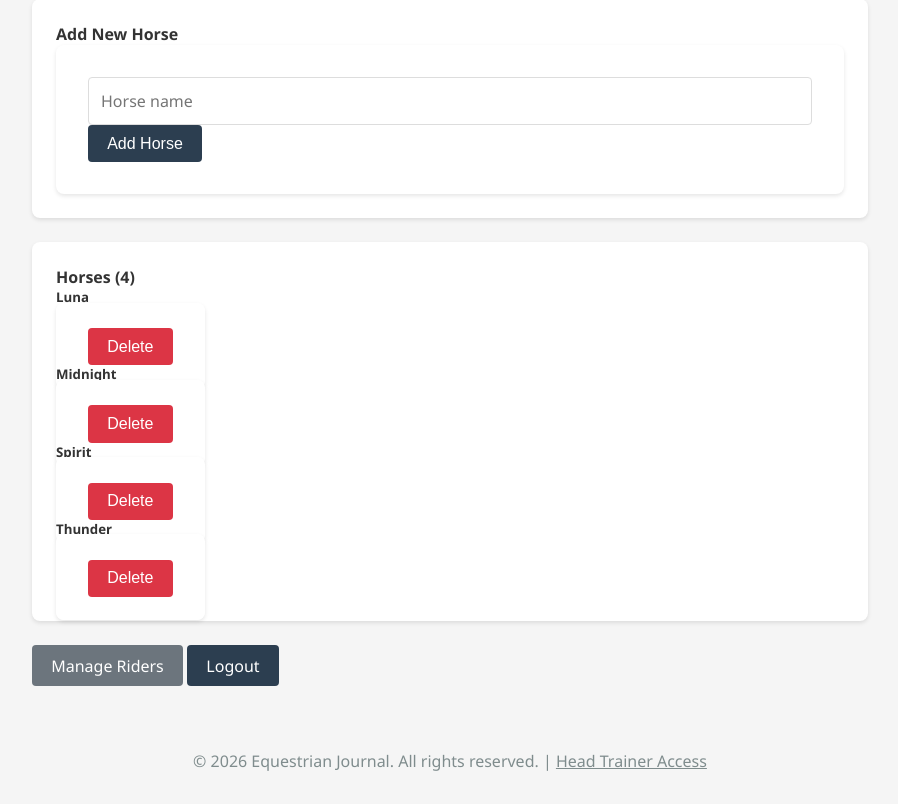
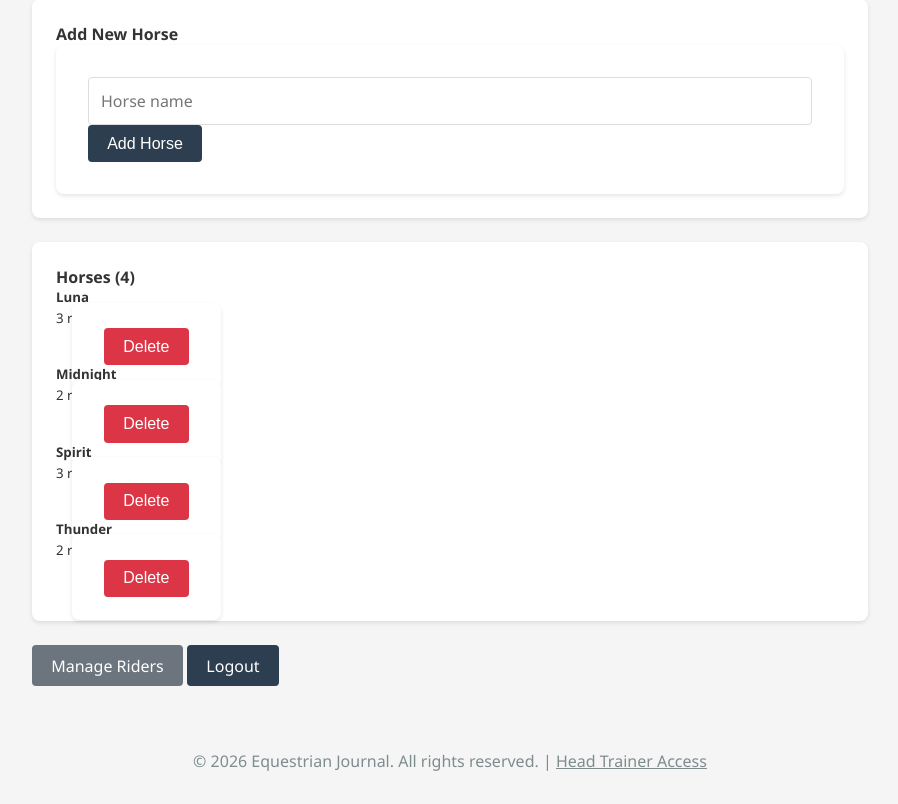
Before and after one commit to Dave-Perkins/journal-app, a Django app: template journal/templates/journal/manage_horses.html in a window 1280 px wide. Shown: the part 76-880 px from the top of the page, without its empty margins (190-1088 px from the left). Run offline with Django 4.2, Linux system fonts and the light colour scheme; the template is opened without the code that fills it: values that come from a table or form of the project are taken from there, others are empty; data comes from the database, SQL or seed files in the repository.

Commit message:
Fix layout of delete buttons to not overlap text

```diff
--- a/journal/templates/journal/manage_horses.html
+++ b/journal/templates/journal/manage_horses.html
@@ -31,16 +31,18 @@
                     {% if horses %}
                         <div class="list-group">
                             {% for horse in horses %}
-                                <div class="list-group-item d-flex justify-content-between align-items-center">
+                                <div class="list-group-item">
+                                    <div class="d-flex justify-content-between align-items-start">
                                         <div>
                                             <h5 class="mb-1">{{ horse.name }}</h5>
                                             <small class="text-muted">{{ horse.riders.count }} rider(s)</small>
                                         </div>
-                                    <form method="post" style="display:inline;">
+                                        <form method="post" style="display:inline; margin-left: 1rem;">
                                             {% csrf_token %}
                                             <input type="hidden" name="horse_id" value="{{ horse.id }}">
                                             <button class="btn btn-sm btn-danger" type="submit" name="action" value="delete" onclick="return confirm('Delete this horse?')">Delete</button>
                                         </form>
+                                    </div>
                                 </div>
                             {% endfor %}
                         </div>
--- a/journal/templates/journal/manage_riders.html
+++ b/journal/templates/journal/manage_riders.html
@@ -43,16 +43,18 @@
                     {% if riders %}
                         <div class="list-group">
                             {% for rider in riders %}
-                                <div class="list-group-item d-flex justify-content-between align-items-center">
+                                <div class="list-group-item">
+                                    <div class="d-flex justify-content-between align-items-start">
                                         <div>
                                             <h5 class="mb-1">{{ rider.name }}</h5>
                                             <small class="text-muted">{{ rider.horse.name }} - {{ rider.journal_entries.count }} entry/entries</small>
                                         </div>
-                                    <form method="post" style="display:inline;">
+                                        <form method="post" style="display:inline; margin-left: 1rem;">
                                             {% csrf_token %}
                                             <input type="hidden" name="rider_id" value="{{ rider.id }}">
                                             <button class="btn btn-sm btn-danger" type="submit" name="action" value="delete" onclick="return confirm('Delete this rider?')">Delete</button>
                                         </form>
+                                    </div>
                                 </div>
                             {% endfor %}
                         </div>
```
Lines whose indentation alone changed are shown as unchanged.
